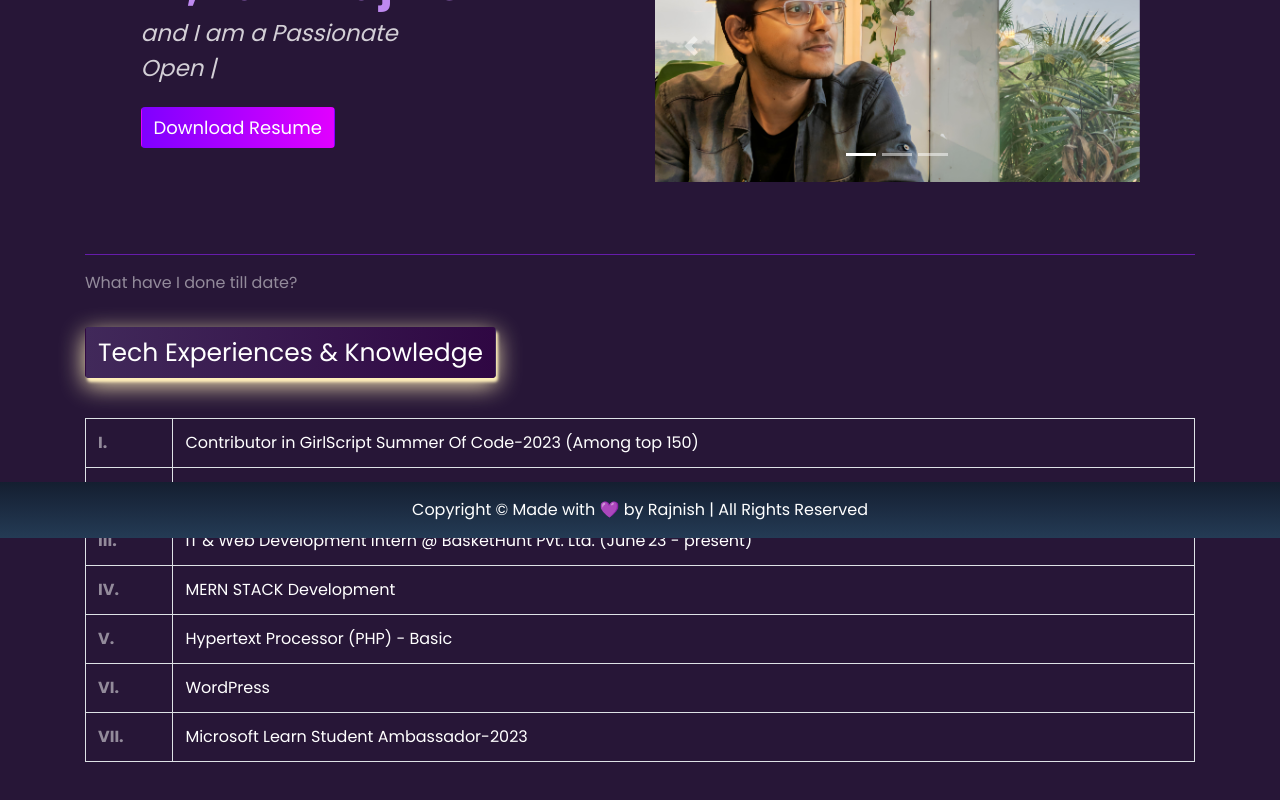
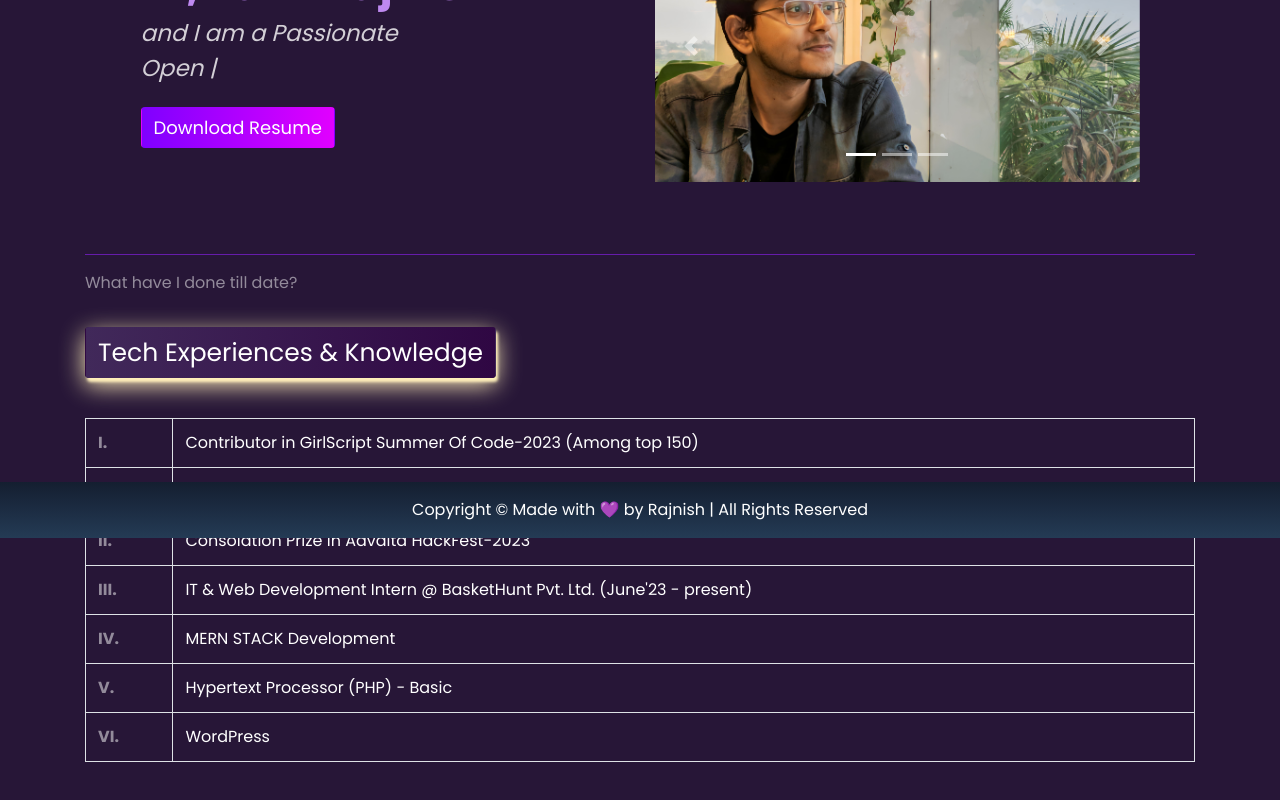
Before and after one commit to rks-031/portfolio-website, a React (Create React App) app: page / in a window 1280 px wide. Shown: the part 262-1062 px from the top of the page. Built offline with nearby package versions, Linux system fonts and the light colour scheme.

Commit message:
Update Experience.js

```diff
--- a/src/components/Experience.js
+++ b/src/components/Experience.js
@@ -18,6 +18,14 @@ function Experience() {
             </th>
             <td colspan="2">
               Contributor in GirlScript Summer Of Code-2023 (Among top 150)
+            </td>
+          </tr>
+              <tr>
+            <th scope="row" className="text-white-50">
+              VII.
+            </th>
+            <td colspan="2">
+              Microsoft Learn Student Ambassador-2023
             </td>
           </tr>
           <tr>
@@ -53,14 +61,6 @@ function Experience() {
             </th>
             <td colspan="2">WordPress</td>
           </tr>
-          <tr>
-            <th scope="row" className="text-white-50">
-              VII.
-            </th>
-            <td colspan="2">
-              Microsoft Learn Student Ambassador-2023
-            </td>
-          </tr>
         </tbody>
       </table>
       <br />
```
